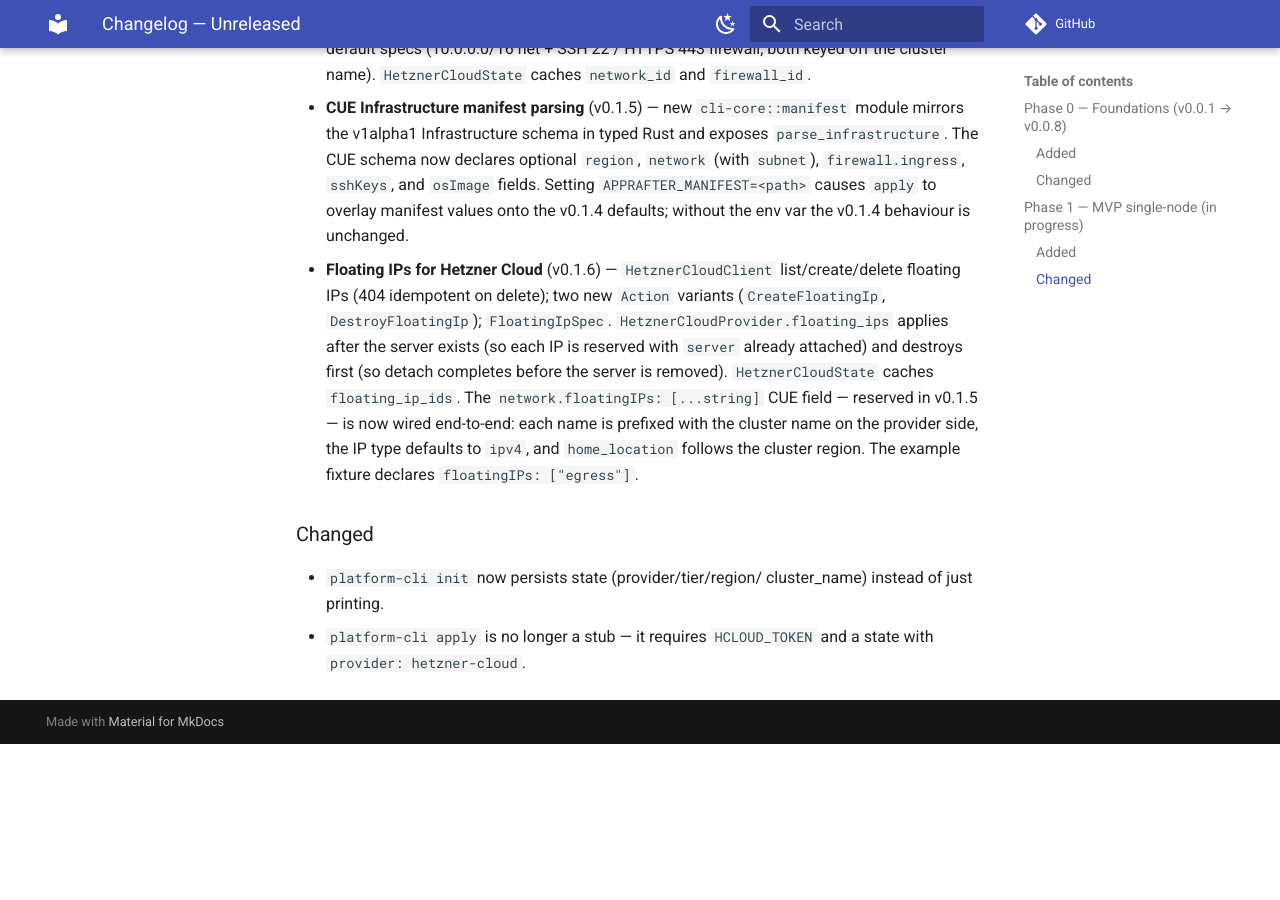
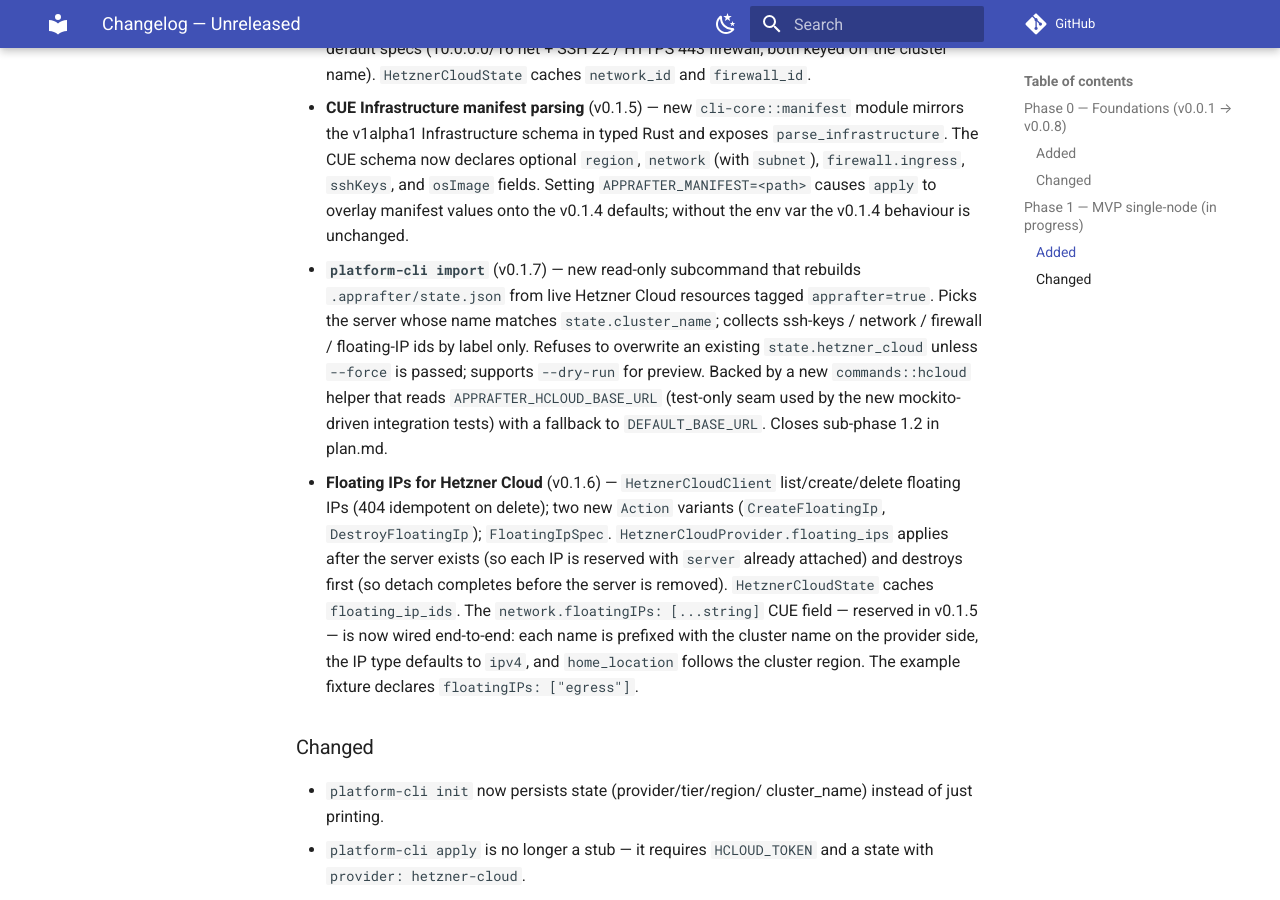
Before and after one commit to AppRafter/apprafter, an MkDocs documentation site: the page built from docs/changelog/UNRELEASED.md, in a window 1280 px wide and 900 px high, scrolled down 2335 px. Built offline with MkDocs 1.6.1 and Material for MkDocs 9.7.7, drawn with Linux system fonts in a browser that asks for light colours; comment, search, counter and statistics services are not loaded; before the commit the page ends 3079 px from its top, so only the background shows below that.

Commit message:
docs: close phase 1.2 with v0.1.7 (platform-cli import)
- cli/README.md: new "Recovering state with `import`" section.
- plan.md: sub-phase 1.2 status flips from 🚧 partial → ✅ shipped;
  v0.1.7 поставка section ticked off; size annotation lists v0.1.7
  as ✅; "Полное закрытие 1.2" block ticked.
- docs/changelog/UNRELEASED.md: v0.1.7 bullet under Phase 1 / Added.

Co-Authored-By: Claude Opus 4.7 (1M context) <noreply@anthropic.com>

```diff
--- a/docs/changelog/UNRELEASED.md
+++ b/docs/changelog/UNRELEASED.md
@@ -113,6 +113,16 @@ the `0.0.x` series; semver starts at 1.0.
   Setting `APPRAFTER_MANIFEST=<path>` causes `apply` to overlay
   manifest values onto the v0.1.4 defaults; without the env var
   the v0.1.4 behaviour is unchanged.
+- **`platform-cli import`** (v0.1.7) — new read-only subcommand
+  that rebuilds `.apprafter/state.json` from live Hetzner Cloud
+  resources tagged `apprafter=true`. Picks the server whose name
+  matches `state.cluster_name`; collects ssh-keys / network /
+  firewall / floating-IP ids by label only. Refuses to overwrite an
+  existing `state.hetzner_cloud` unless `--force` is passed; supports
+  `--dry-run` for preview. Backed by a new `commands::hcloud`
+  helper that reads `APPRAFTER_HCLOUD_BASE_URL` (test-only seam used
+  by the new mockito-driven integration tests) with a fallback to
+  `DEFAULT_BASE_URL`. Closes sub-phase 1.2 in plan.md.
 - **Floating IPs for Hetzner Cloud** (v0.1.6) —
   `HetznerCloudClient` list/create/delete floating IPs (404
   idempotent on delete); two new `Action` variants
```
Also changed, not shown: cli/README.md (+21 -1 lines), plan.md (+11 -5 lines).
